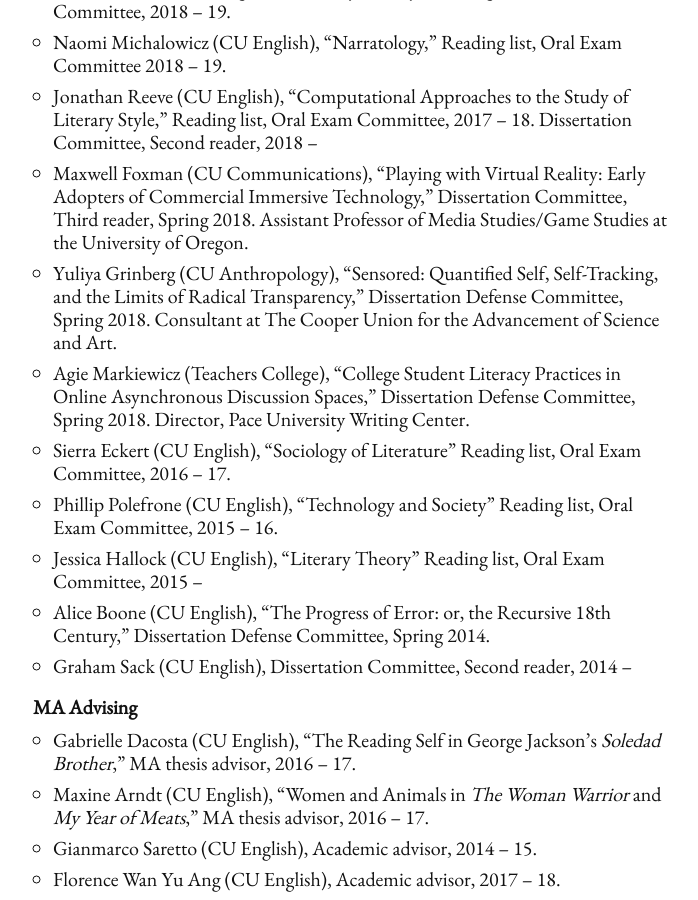
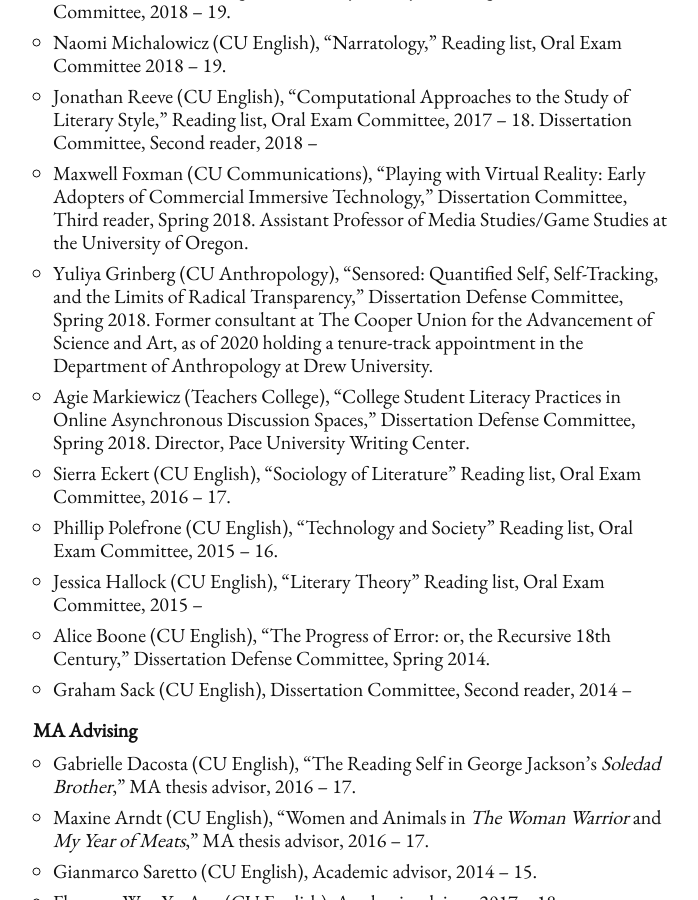
Before and after one commit to denten/denten.github.io, a Jekyll site: the page built from _pages/teaching.md, in a window 1280 px wide and 900 px high, scrolled down 1927 px. Shown: the whole window, without its empty margins (287-985 px from the left). Built offline with Jekyll 4.4.1, drawn with Linux system fonts in a browser that asks for light colours.

Commit message:
update on yulia

```diff
--- a/_includes/CV/03-teaching.md
+++ b/_includes/CV/03-teaching.md
@@ -89,8 +89,9 @@ Undergraduate seminar. Columbia Core, year-long.
   Commercial Immersive Technology," Dissertation Committee, Third reader, Spring 2018.
   Assistant Professor of Media Studies/Game Studies at the University of Oregon.
 - Yuliya Grinberg (CU Anthropology), "Sensored: Quantified Self, Self-Tracking, and the Limits
-  of Radical Transparency," Dissertation Defense Committee, Spring 2018.  Consultant at The
-  Cooper Union for the Advancement of Science and Art.
+  of Radical Transparency," Dissertation Defense Committee, Spring 2018.  Former consultant at The
+  Cooper Union for the Advancement of Science and Art, as of 2020 holding a tenure-track
+appointment in the Department of Anthropology at Drew University.
 - Agie Markiewicz (Teachers College), "College Student Literacy Practices in Online
   Asynchronous Discussion Spaces," Dissertation Defense Committee, Spring 2018.  Director, Pace
   University Writing Center.
```
